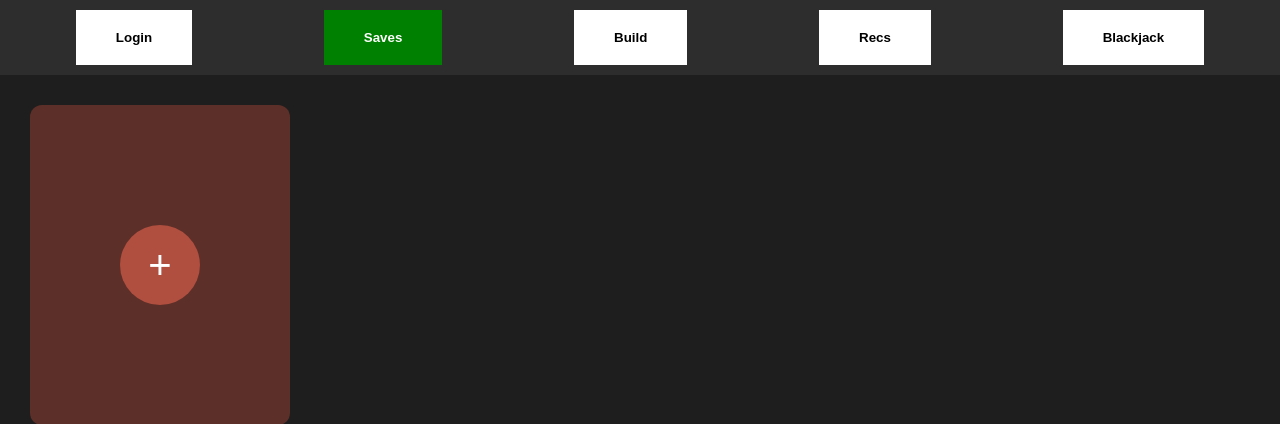
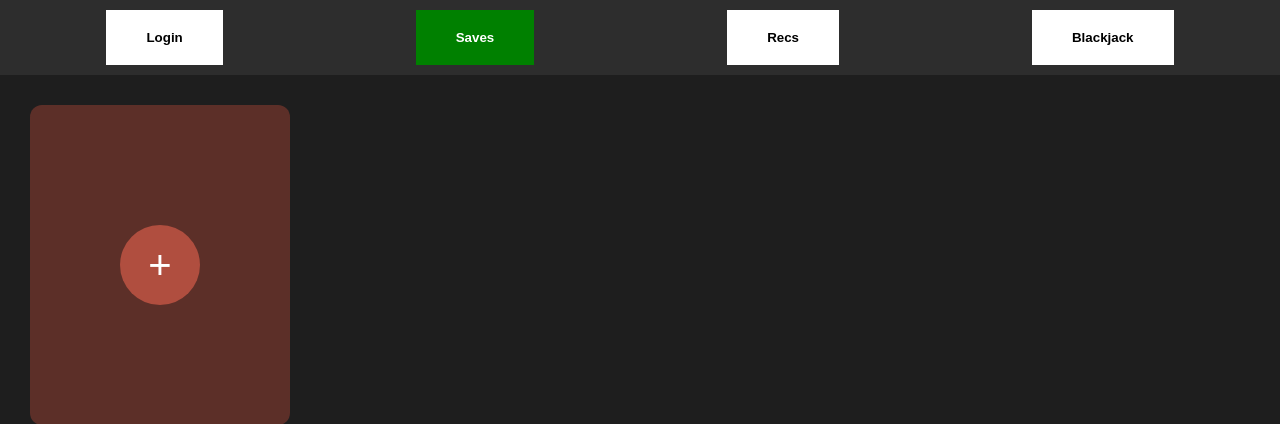
Before and after one commit to Cheesemucher/Software-Major-Project, a Flask app: page /saves in a window 1280 px wide. Shown: the top 424 px of the page. Run offline with Flask 3, Linux system fonts and the light colour scheme; the visitor is signed in with stand-in values (Sample User, id 1); data that the repository does not hold is empty.

Commit message:
Saves page still had a link to build page at the top bar Deleted it.
Also, should make the menu bar look nicer in the future

```diff
--- a/templates/Save.html
+++ b/templates/Save.html
@@ -13,7 +13,6 @@
   <div class="top-bar">
     <a href="{{ url_for('login') }}"><button class="top-button">Login</button></a>
     <a href="{{ url_for('saves') }}"><button class="top-button active">Saves</button></a>
-    <a href="{{ url_for('build') }}"><button class="top-button">Build</button></a>
     <a href="{{ url_for('recs') }}"><button class="top-button">Recs</button></a>
     <a href="{{ url_for('blackjack') }}"><button class="top-button">Blackjack</button></a>
   </div>
```
